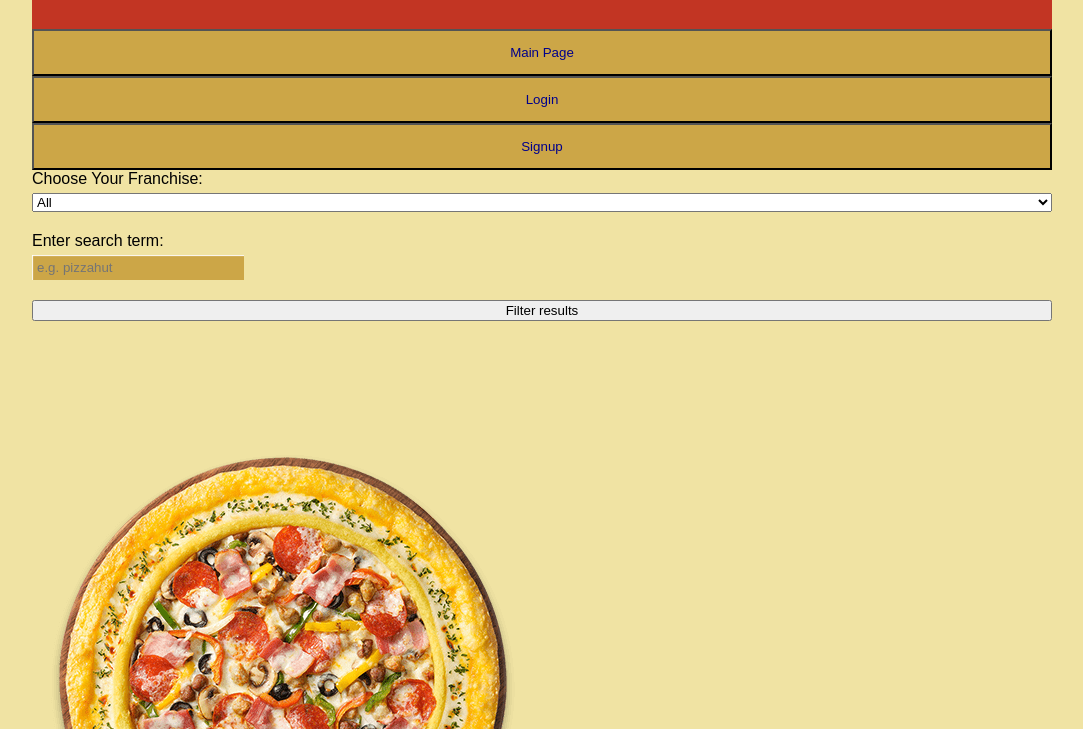
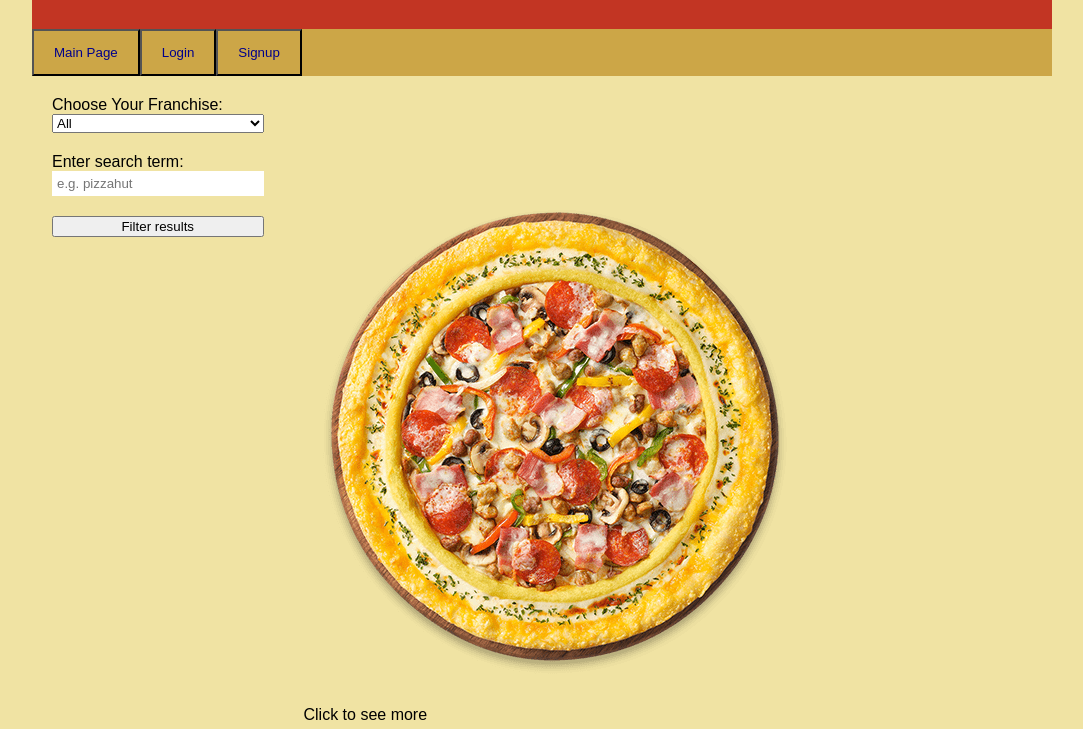
Before and after one commit to 2017155015/HomeworkRepository, a website: page LAB5/index.html in a window 1280 px wide. Shown: the part 71-800 px from the top of the page, without its empty margins (98-1181 px from the left). Drawn offline with Linux system fonts and the light colour scheme.

Commit message:
Update main.css

```diff
--- a/LAB5/main.css
+++ b/LAB5/main.css
@@ -10,6 +10,22 @@ body {
   font-family: Arial;
   margin: 0;
   width : 1020px;
+}
+
+.sidebar, main {
+  padding: 20px;
+}
+
+.pizzaproducts {
+  display: flex;
+}
+
+.sidebar {
+  flex: 3;
+}
+
+main {
+  flex: 7;
 }
 
 /* Header/logo Title */
@@ -65,7 +81,7 @@ aside div {
   margin-bottom: 20px;
 }
 
-label, select, input {
+.blockcontent {
   display: block;
 }
 
@@ -73,14 +89,18 @@ label {
   margin-bottom: 5px;
 }
 
-select, input, button {
+select, input {
+  width: 100%;
+}
+
+#searchBtn {
   width: 100%;
 }
 
 input {
-  background: #cca647;
+  background: white;
   box-shadow: inset 1px 1px 1px white;
-  color: #f0e3a3;
+  color: black;
   border: none;
   padding: 5px;
   width: 201.5px;
@@ -101,7 +121,7 @@ input {
   text-align: justify;
   border-radius: 15px;
   width: 400px; /*width*/
-  height: 300px; /*height*/
+  height: 320px; /*height*/
 }
 
 .login {
@@ -112,7 +132,7 @@ input {
   text-align: justify;
   border-radius: 15px;
   width: 400px; /*width*/
-  height: 180px; /*height*/
+  height: 220px; /*height*/
 }
 
 .button {
```
